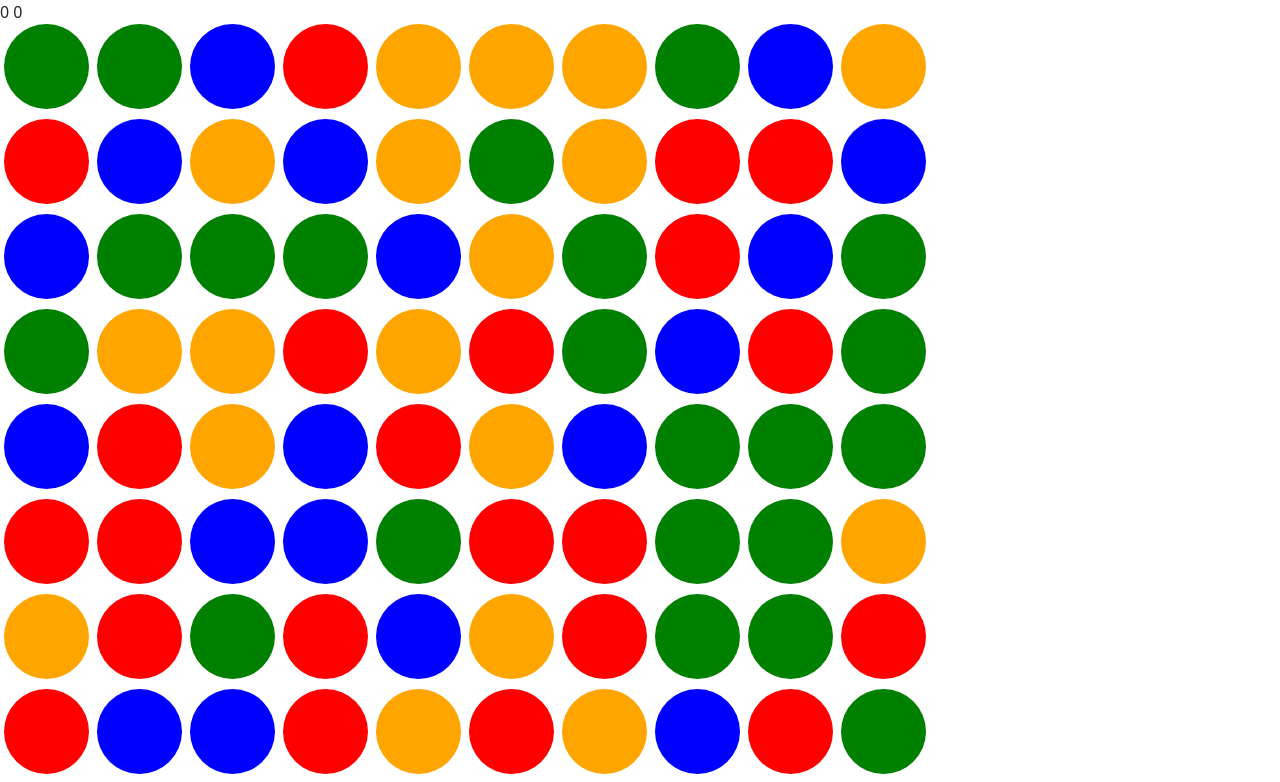
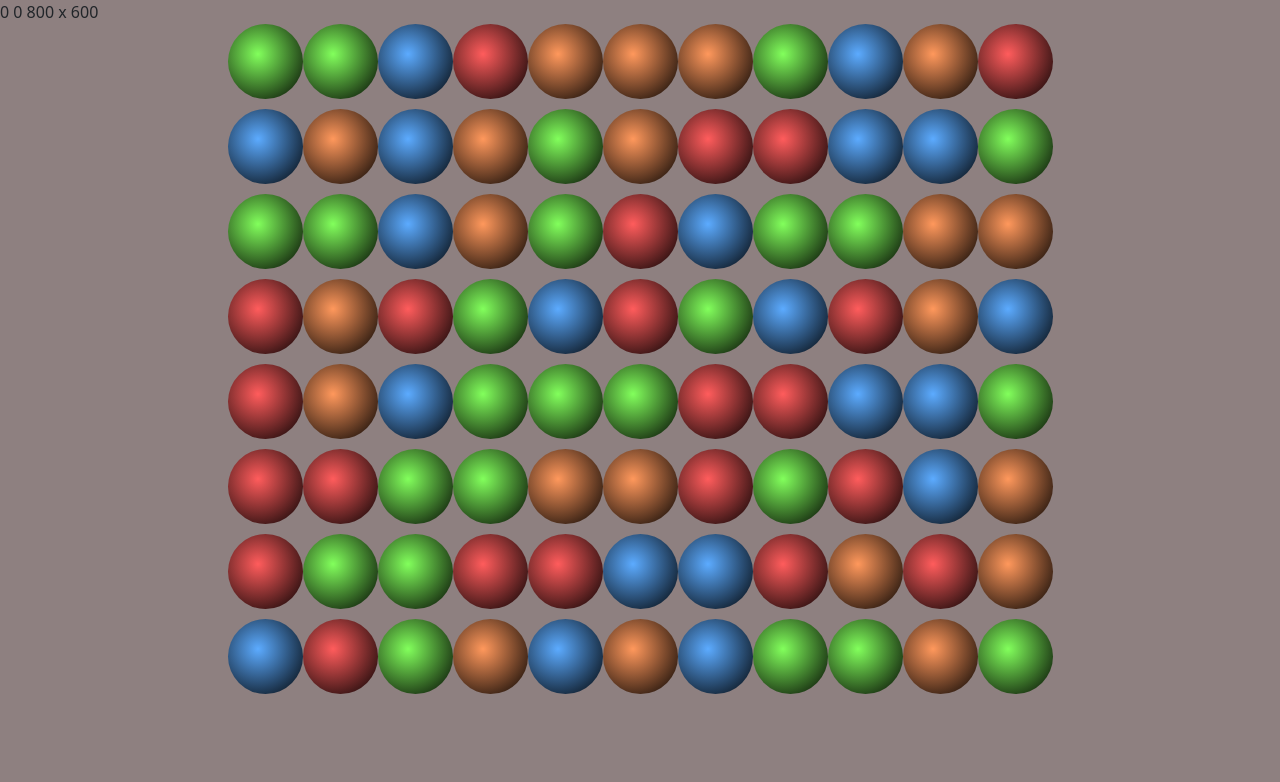
Before and after one commit to ventralnet/same-game, a Vue app: page / in a window 1280 px wide. Shown: the top 782 px of the page. Built offline with nearby package versions, Linux system fonts and the light colour scheme.

Commit message:
Continue on grasshopper

```diff
--- a/package.json
+++ b/package.json
@@ -43,6 +43,7 @@
       "parser": "babel-eslint"
     },
     "globals": {
+      "screen": true,
       "describe": true,
       "beforeEach": true,
       "it": true,
--- a/src/App.vue
+++ b/src/App.vue
@@ -16,5 +16,7 @@ export default {
 </script>
 
 <style lang="scss">
-
+  body {
+    background-color: #8e8080 !important;
+  }
 </style>
--- a/src/components/Grid.vue
+++ b/src/components/Grid.vue
@@ -2,16 +2,18 @@
   <div>
     {{ scorer.totalScore }}
     {{ potentialScore }}
+    {{ screenWidth }} x {{ screenHeight }}
     <div
       v-for="(row, rowIndex) in gridMatrix"
       :key="`row${rowIndex}`"
-      class="mb-1">
+      class="mb-1 text-center m-auto">
       <div
         v-for="(col, colIndex) in row"
         :key="`col${colIndex}${rowIndex}`"
-        class="d-inline-block mx-1"
+        class="d-inline-block"
         @click="handleClick(rowIndex, colIndex)">
         <grid-item
+          class="grid-item"
           :is-highlighted="col.isHighlighted"
           :color="col.color" />
       </div>
@@ -39,8 +41,12 @@ export default {
       gridMatrix: [],
       scorer: new Scorer(),
       potentialScore: 0,
-      gridWidth: 10,
-      gridHeight: 10,
+      screenWidth: window.screen.width,
+      screenHeight: window.screen.height,
+      itemWidth: 85,
+      itemHeight: 85,
+      gridWidth: 11,
+      gridHeight: 8,
     };
   },
   created() {
@@ -62,12 +68,12 @@ export default {
       if (!item.isHighlighted) {
         this.resetHighlighted();
         this.handleHighlighting(item, row, col);
-        console.log(this.getSelectedCluster());
         this.potentialScore = this.scorer.calculatePotentialScore(this.getSelectedCluster().length);
       } else {
         this.scorer.updateScore(this.potentialScore);
         this.potentialScore = 0;
         this.clearSelection();
+        window.navigator.vibrate(250);
         this.compactGrid();
         if (this.isGameOver()) {
           alert('game over');
@@ -152,8 +158,6 @@ export default {
     },
 
     getSelectedCluster() {
-      console.log(`flat = ${this.gridMatrix.flat()}`);
-      console.log(this.gridMatrix.flat().filter((col) => col.isHighlighted));
       return this.gridMatrix.flat().filter((col) => col.isHighlighted);
     },
 
@@ -173,6 +177,7 @@ export default {
       let hasEast = false;
       let hasWest = false;
 
+      if (localItem.color !== 'transparent') {
         if (row > 0) {
           const northItem = this.gridMatrix[row - 1][col];
           if (!northItem.isHighlighted && northItem.color === localItem.color) {
@@ -224,6 +229,7 @@ export default {
         if (hasNorth) {
           this.handleHighlighting(item, row - 1, col);
         }
+      }
     },
 
     randomColor() {
@@ -235,6 +241,29 @@ export default {
 };
 </script>
 
-<style lang="text/scss">
+<style>
+.grid-item {
+  width: 75px;
+  height: 75px;
+}
 
+@media (max-width: 1000px) {
+  @media(orientation: landscape) {
+    .grid-item {
+      width: 20px;
+      height: 20px;
+    }
+  }
+
+  .grid {
+    min-width: 350px;
+  }
+
+  @media(orientation: portrait) {
+    .grid-item {
+      width: 32px;
+      height: 32px;
+    }
+  }
+}
 </style>
--- a/src/components/GridItem.vue
+++ b/src/components/GridItem.vue
@@ -1,8 +1,6 @@
 <template>
   <div
-    :class="{ 'is-highlighted': isHighlighted }"
-    :style="{ backgroundColor: color }"
-    style="width: 85px; height: 85px"
+    :class="[{ 'is-highlighted': isHighlighted }, color ]"
     class="grid-item rounded-circle"
   />
 </template>
@@ -28,7 +26,23 @@ export default {
   opacity: 0.5;
 }
 
-.grid-item {
-  // transition: background-color 250ms linear;
+.grid-item.blue {
+  background: radial-gradient(circle at 30px 30px, #5cabff, #000);
+}
+
+.grid-item.red {
+  background: radial-gradient(circle at 30px 30px, #ff5c5c, #000);
+}
+
+.grid-item.yellow {
+  background: radial-gradient(circle at 30px 30px, #ffef5c, #000);
+}
+
+.grid-item.orange {
+  background: radial-gradient(circle at 30px 30px, #ff985c, #000);
+}
+
+.grid-item.green {
+  background: radial-gradient(circle at 30px 30px, #82ff5c, #000);
 }
 </style>
```
Lines whose indentation alone changed are shown as unchanged.
